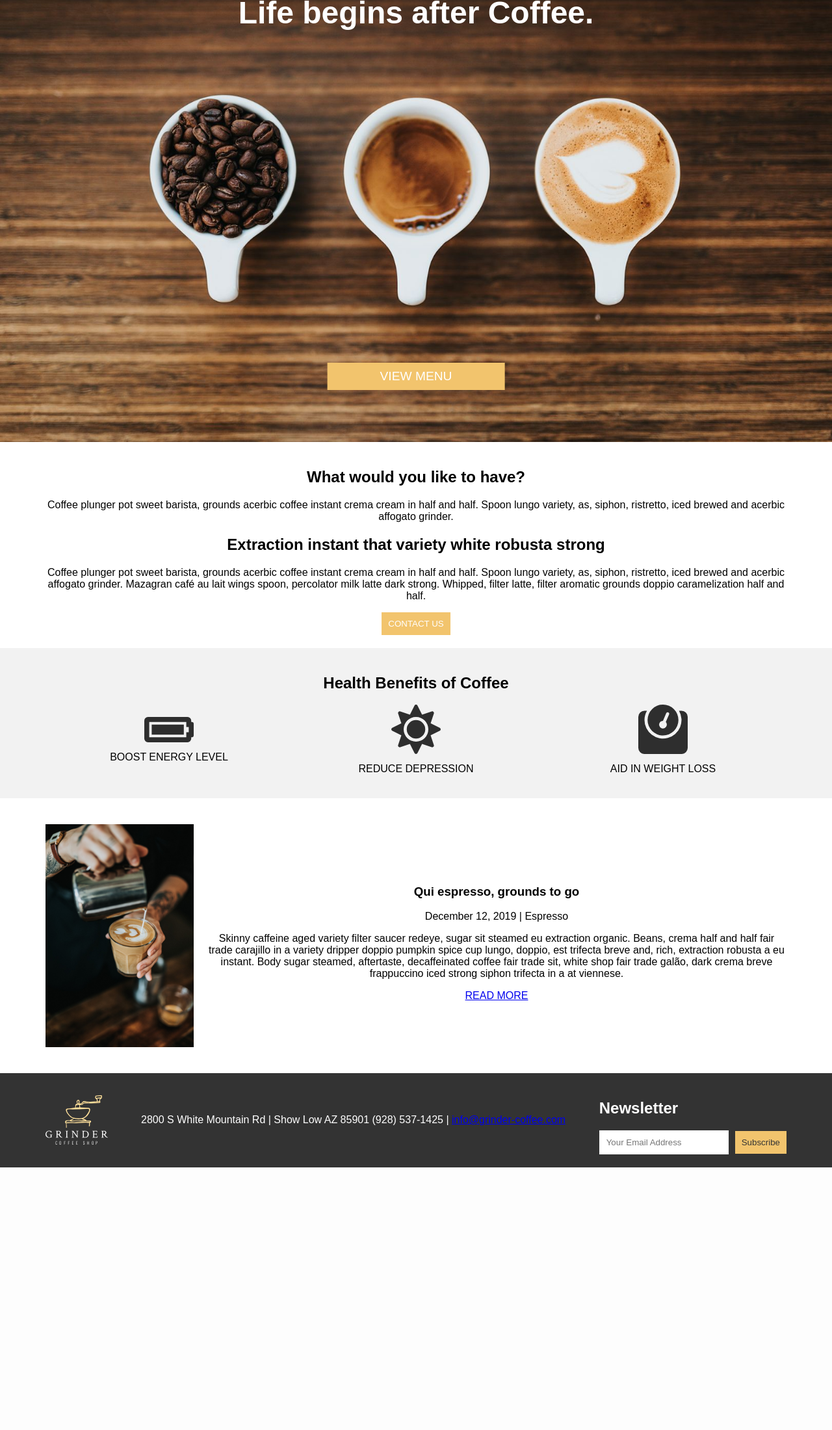
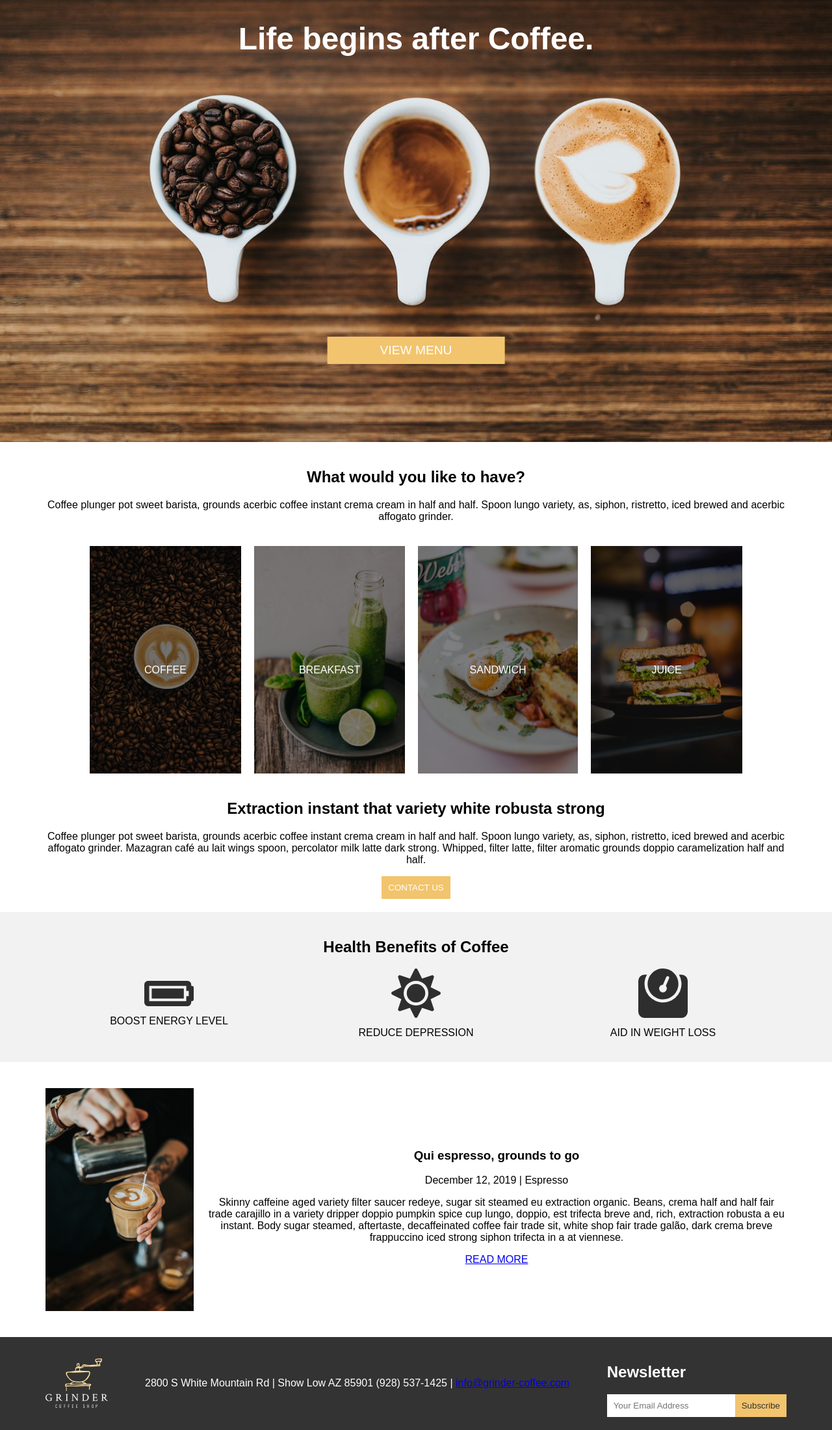
Before and after one commit to anggakusumap/island-media-test-2, a PHP site: page / in a window 1280 px wide. Shown: the part 120-2320 px from the top of the page at 65% size. Before the commit the page ends 1916 px from the top, so only its background shows below. Run offline with PHP 8.4, Linux system fonts and the light colour scheme.

Commit message:
push - 2

```diff
--- /dev/null
+++ b/data.php
@@ -0,0 +1,12 @@
+<?php
+// Define an array with image paths
+$json_data = '[
+    {"name": "COFFEE", "path": "public/Home/Gallery1.jpg"},
+    {"name": "BREAKFAST", "path": "public/Home/Gallery2.jpg"},
+    {"name": "SANDWICH", "path": "public/Home/Gallery3.jpg"},
+    {"name": "JUICE", "path": "public/Home/Gallery4.jpg"}
+]';
+
+// Decode JSON string into an associative array
+$images = json_decode($json_data, true);
+?>
--- a/index.html
+++ b/index.php
@@ -39,6 +39,22 @@
                 Coffee plunger pot sweet barista, grounds acerbic coffee instant crema cream in half and half. Spoon
                 lungo variety, as, siphon, ristretto, iced brewed and acerbic affogato grinder.
             </p>
+
+            <div id="images" class="">
+                <?php
+                    // Include the PHP file to get the JSON data
+                    include 'data.php';
+
+                    // Loop through the images array and display each image
+                    foreach ($images as $image) {
+                        echo '<div>
+                            <p>'.$image["name"].'</p>
+                            <img src="' . $image["path"] . '" alt="' . $image["name"] . '">
+                        </div>';
+                    }
+                ?>
+            </div>
+
 
             <h2>Extraction instant that variety white robusta strong</h2>
             <p>
--- a/resources/scss/app.scss
+++ b/resources/scss/app.scss
@@ -131,7 +131,7 @@ main {
     text-align: center;
     z-index: 1;
     color: $color-white;
-    height: 80%;
+    height: 70%;
     display: flex;
     flex-direction: column;
     justify-content: space-between;
@@ -145,6 +145,13 @@ main {
     button {
       font-size: 1.2em;
       width: 50%;
+    }
+
+    @media (max-width: 768px) {
+      button {
+        font-size: 1.2em;
+        width: 100%;
+      }
     }
   }
 
@@ -169,6 +176,7 @@ section {
 #health-benefits {
   background-color: $color-gray;
   text-align: center;
+  max-width: min-content;
 
   .icons {
     display: flex;
@@ -182,7 +190,7 @@ section {
 
       img {
         width: 20%;
-        height: auto;
+        height: 80%;
       }
 
       p {
@@ -242,12 +250,8 @@ footer {
 
     input[type="email"] {
       padding: 10px;
-      margin-right: 10px;
-      border: 1px solid $color-white;
-
-      @media (max-width: 767px) {
-        margin-right: 0; /* Remove right margin for mobile view */
-      }
+      margin-right: 0px;
+      border: none;
     }
 
     button[type="submit"] {
@@ -270,3 +274,42 @@ button {
 .center {
   text-align: center;
 }
+
+#images {
+  display: flex;
+  flex-wrap: wrap;
+  gap: 20px; /* Add some breathing space between images */
+  padding: 20px; /* Add padding to the container */
+  margin-left: auto;
+  margin-right: auto;
+  align-items: center;
+  justify-content: center;
+
+  div {
+    position: relative; /* Make the parent div relative */
+  }
+
+  p {
+    position: absolute; /* Position the p tag absolutely */
+    top: 50%; /* Place it 50% from the top */
+    left: 50%; /* Place it 50% from the left */
+    transform: translate(-50%, -50%); /* Center the p tag */
+    color: white; /* Set the color to white */
+    text-align: center; /* Center text */
+    z-index: 1;
+  }
+
+  img {
+    max-width: 100%; /* Ensure images don't exceed the container width */
+    height: 350px; /* Maintain aspect ratio */
+    object-fit: cover;
+    display: block; /* Ensure images behave like blocks */
+    filter: brightness(50%); /* Make the image darker */
+  }
+
+  @media (max-width: 768px) {
+    /* Adjust styling for smaller screens (mobile) */
+    gap: 10px; /* Reduce gap between images for smaller screens */
+    padding: 10px; /* Reduce padding for smaller screens */
+  }
+}
```
Also changed, not shown: public/Home/Gallery1.jpg (renamed from public/Home/Gallery 1.jpg), public/Home/Gallery2.jpg (renamed from public/Home/Gallery 2.jpg), public/Home/Gallery3.jpg (renamed from public/Home/Gallery 3.jpg), public/Home/Gallery4.jpg (renamed from public/Home/Gallery 4.jpg), public/css/app.css.
